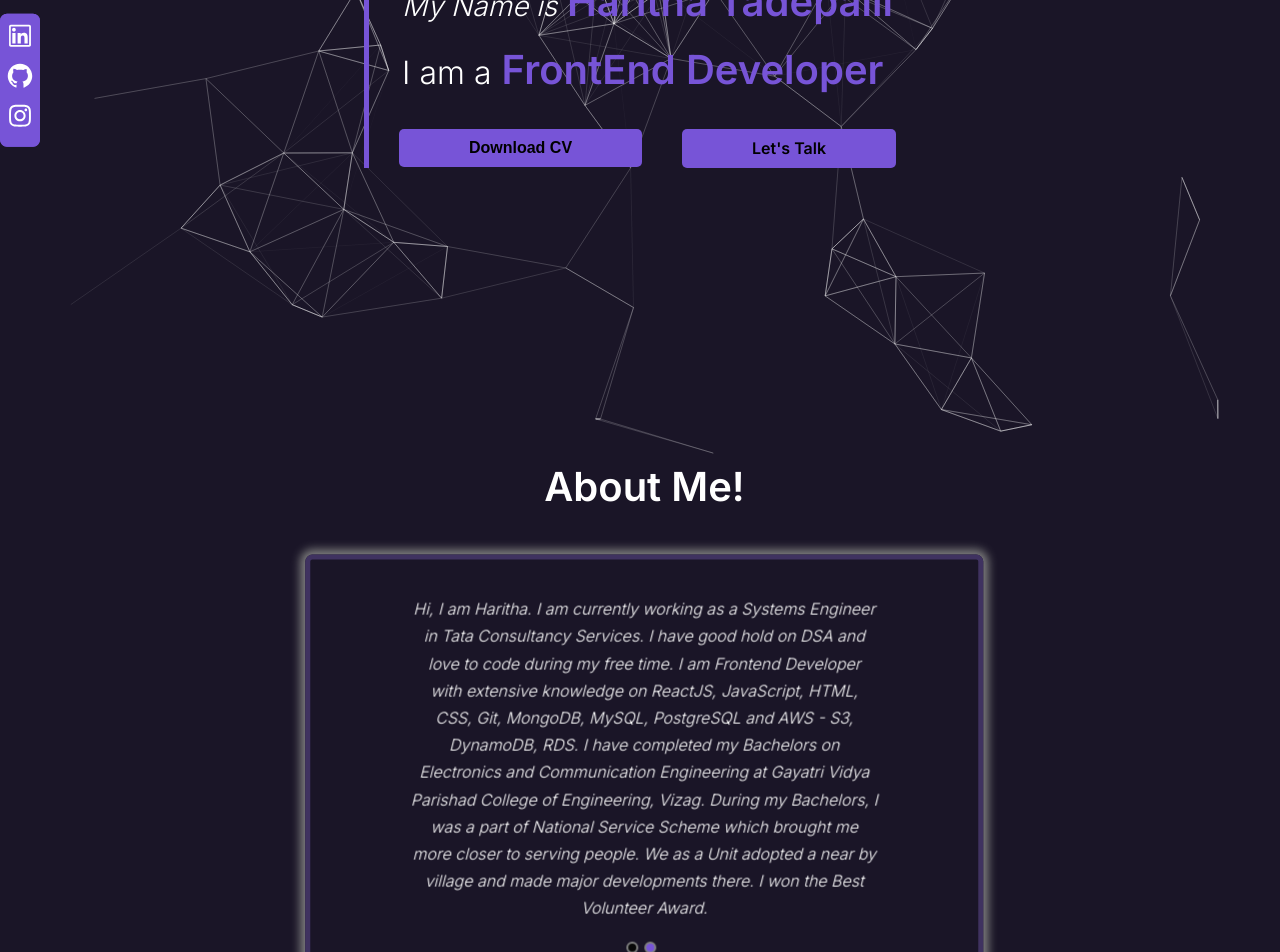
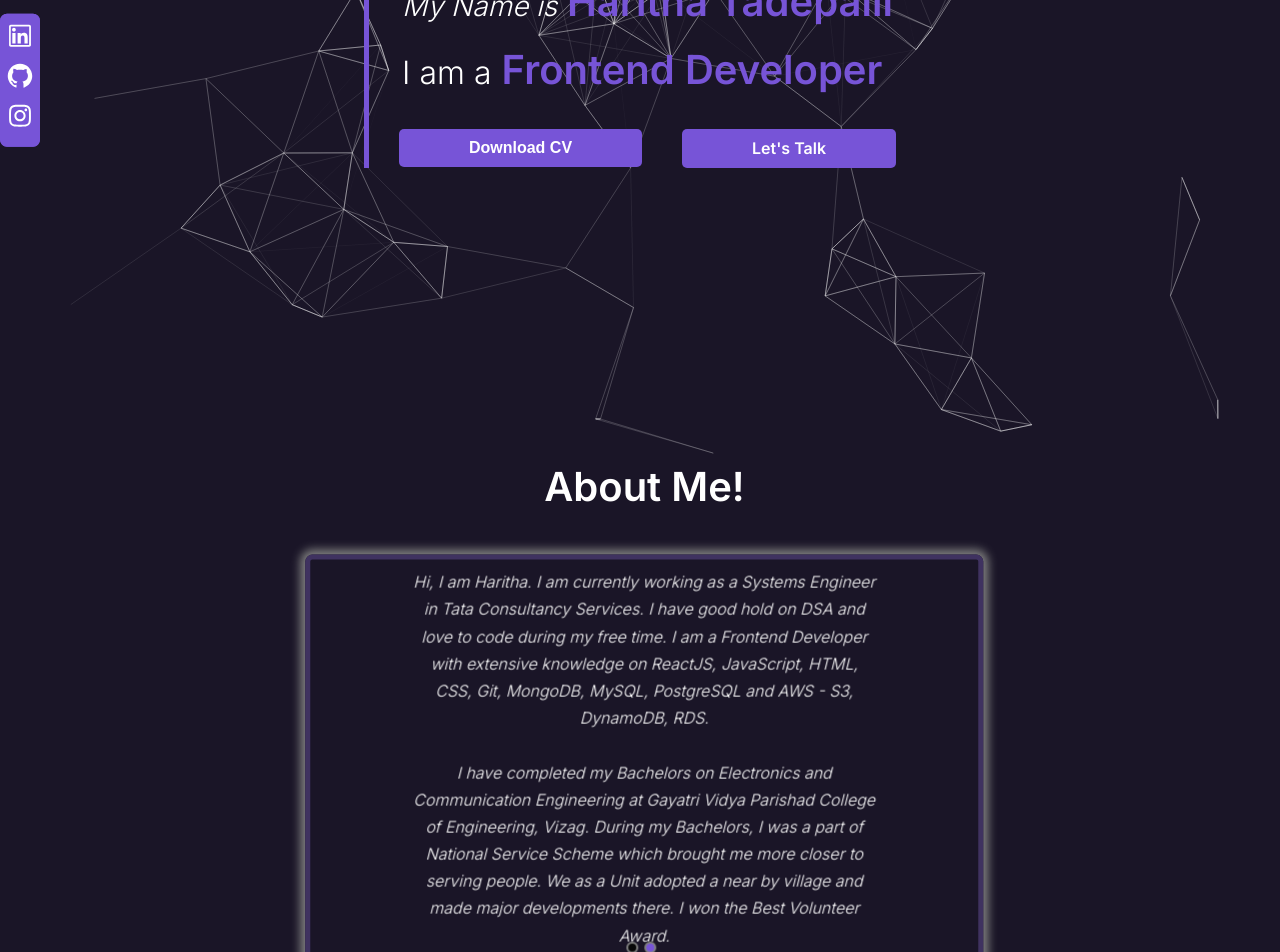
Before and after one commit to Haritha-tadepalli/portfolio, a React (Create React App) app: page / in a window 1280 px wide. Shown: the part 320-1272 px from the top of the page. Built offline with nearby package versions, Linux system fonts and the light colour scheme.

Commit message:
added minor changes

```diff
--- a/src/components/skills/Skills.jsx
+++ b/src/components/skills/Skills.jsx
@@ -3,10 +3,10 @@ import "./skills.css";
 
 const Skills = () => {
   const words = [
-    'C', 'C++', 'Java', 'Python', 'DSA',
-    'RAML', 'HTML', 'CSS', 'JavaScript',
-    'ReactJS', 'Git', 'VLSI', 'MuleSoft',
-    'SOA', 'MFT', 'GIT'
+    'ReactJS', 'JavaScript', 'HTML', 'CSS',
+    'DSA', 'C++', 'Java', 'Python',
+    'MuleSoft', 'SOA', 'MFT', 'GIT',
+    'Jenkins','RAML','C', 'VLSI',
   ];
 
   return (
--- a/src/index.css
+++ b/src/index.css
@@ -91,12 +91,14 @@ button{
     border-radius: 5px;
     font-weight: bold;
     margin: 0px 20px;
+    color: white;
 }
 
 button:hover{
     background-color: var(--button-hover-clr);
     /* font-weight: 600; */
     font-style: italic;
+    color: black;
 }
 
 
--- a/src/pages/about/About.jsx
+++ b/src/pages/about/About.jsx
@@ -45,10 +45,10 @@ const About = () => {
               <p className="about__me">
                 Hi, I am Haritha. I am currently working as a Systems Engineer
                 in Tata Consultancy Services. I have good hold on DSA and love
-                to code during my free time. I am Frontend Developer with
+                to code during my free time. I am a Frontend Developer with
                 extensive knowledge on ReactJS, JavaScript, HTML, CSS, Git,
                 MongoDB, MySQL, PostgreSQL and AWS - S3, DynamoDB, RDS.
-                I have completed my Bachelors
+                <br/><br/>I have completed my Bachelors
                 on Electronics and Communication Engineering at Gayatri Vidya
                 Parishad College of Engineering, Vizag. During my Bachelors, I
                 was a part of National Service Scheme which brought me more
--- a/src/pages/about/about.css
+++ b/src/pages/about/about.css
@@ -40,7 +40,7 @@
     border-radius: 5px;
     font-weight: bold;
     margin: 0px 20px;
-    color: black;
+    color: white;
 }
 
 .about__letstalk:hover{
--- a/src/pages/home/Home.jsx
+++ b/src/pages/home/Home.jsx
@@ -29,7 +29,7 @@ const Home = () => {
               <span className="introText__name">Haritha Tadepalli</span>
               <br />
               <span className="introText__line2">I am a</span>
-              <span className="introText__frontEnd">FrontEnd Developer</span>
+              <span className="introText__frontEnd">Frontend Developer</span>
             </h1>
           </div>
           <div className="home__buttons">
--- a/src/pages/home/home.css
+++ b/src/pages/home/home.css
@@ -81,7 +81,7 @@
     border-radius: 5px;
     font-weight: bold;
     margin: 0px 20px;
-    color: black;
+    color: white;
 }
 
 .button_letsTalk:hover{
```
